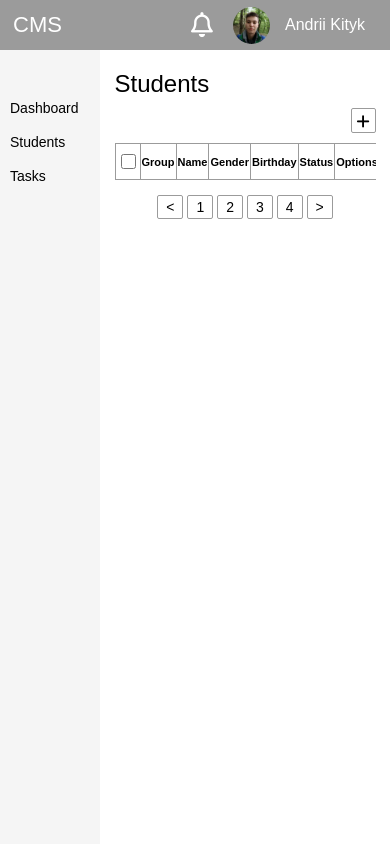
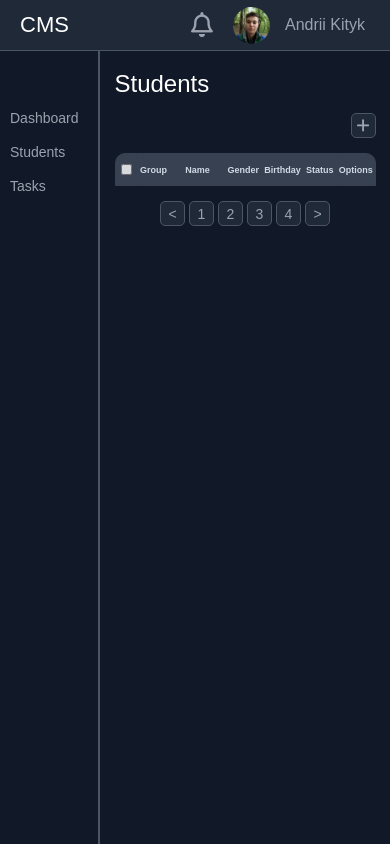
Before and after one commit to Andrii-sudo/CMS, a PHP site: page /students.html in a window 390 px wide. Run offline with PHP 8.4, Linux system fonts and the light colour scheme; lists and menus that the app fills with data are empty.

Commit message:
New ui, all bugs fixed

```diff
--- a/scripts/navbar.js
+++ b/scripts/navbar.js
@@ -3,13 +3,13 @@
 
 if (strPath[6] === 'd')
 {
-    lsNav[0].style.fontWeight = "bold";
+    lsNav[0].style.color = "#3b82f6";
 }
 else if (strPath[6] === 's')
 {
-    lsNav[1].style.fontWeight = "bold";
+    lsNav[1].style.color = "#3b82f6";
 }
 else if (strPath[6] === 't')
 {
-    lsNav[2].style.fontWeight = "bold";
+    lsNav[2].style.color = "#3b82f6";
 }
--- a/students.html
+++ b/students.html
@@ -10,9 +10,9 @@
     <title>CMS &#183; Students</title>
 
     <link rel="stylesheet" href="styles/header.css">
-
     <link rel="stylesheet" href="styles/navbar.css">
     <link rel="stylesheet" href="styles/students.css">
+
     <link rel="stylesheet" href="styles/all.min.css">
 
     <!--
@@ -25,19 +25,19 @@
     <header>
         <div class="header-section">
             <a href="./students.html">
-                <h1 id="logo">CMS</h1>
+                <h1>CMS</h1>
             </a>
         </div>
 
         <div class="header-section">
-            <div id="dropdown-notify">
-                <div id="notify-icon-container">
+            <div class="dropdown-notify">
+                <div class="notify-icon-container">
                     <a href="./messages.html" aria-label="Messages">
                         <i class="fa-regular fa-bell" id="notify-icon"></i>
                     </a>
                     <span id="notify-indicator"></span>
                 </div>
-                <div id="dropdown-notify-content">
+                <div class="dropdown-notify-content">
                     <div class="dropdown-notify-item">
                         <div class="notify-user-info">
                             <img src="images/userPhoto.webp" alt="user photo" class="user-photo">
@@ -70,12 +70,12 @@
                 </div>
             </div>
 
-            <div id="dropdown-profile">
+            <div class="dropdown-profile">
                 <img src="images/myPhoto.webp" width="37" height="37" alt="user photo" class="user-photo">
-                <p id="user-name">
+                <p class="user-name">
                     Andrii Kityk
                 </p>
-                <div id="dropdown-profile-content">
+                <div class="dropdown-profile-content">
                     <a href="#">Profile</a>
                     <a href="#">Log Out</a>
                 </div>
@@ -99,14 +99,14 @@
 
     <main>
         <h2>Students</h2>
-        <button id="btn-add" aria-label="Add student">
+        <button id="btn-add" class="btn-square" aria-label="Add student">
             <i class="fa-solid fa-plus"></i>
         </button>
         <div id="table-container">
             <table>
                 <thead>
                     <tr>
-                        <th class="col1">
+                        <th class="col1" aria-label="Select all students">
                             <input type="checkbox" id="main-checkbox" aria-label="Select all students">
                         </th>
                         <th class="col2">Group</th>
@@ -121,12 +121,12 @@
             </table>
         </div>
         <div id="pagination-container">
-            <button>&lt;</button>
-            <button>1</button>
-            <button>2</button>
-            <button>3</button>
-            <button>4</button>
-            <button>&gt;</button>
+            <button class="btn-square">&lt;</button>
+            <button class="btn-square">1</button>
+            <button class="btn-square">2</button>
+            <button class="btn-square">3</button>
+            <button class="btn-square">4</button>
+            <button class="btn-square">&gt;</button>
         </div>
     </main>
 
@@ -134,7 +134,7 @@
         <div class="modal-content">
             <div class="modal-header">
                 <h3 id="modal-title">Add Student</h3>
-                <button id="modal-close">
+                <button id="modal-close" class="btn-square" aria-label="Close">
                     <i class="fa-solid fa-xmark"></i>
                 </button>
             </div>
@@ -162,17 +162,17 @@
             </div>
 
             <div class="modal-footer">
-                <button id="modal-cancel">Cancel</button>
-                <button id="modal-apply"></button>
+                <button id="modal-cancel" class="btn-cancel">Cancel</button>
+                <button id="modal-apply"  class="btn-perform">Create</button>
             </div>
         </div>
     </div>
 
     <div id="dialog">
-        <div id="dialog-content">
+        <div class="dialog-content">
             <div class="dialog-header">
                 <h3>Warning</h3>
-                <button id="dialog-close">
+                <button id="dialog-close" class="btn-square" aria-label="Close">
                     <i class="fa-solid fa-xmark"></i>
                 </button>
             </div>
@@ -184,8 +184,8 @@
             </div>
 
             <div class="dialog-footer">
-                <button id="dialog-cancel">Cancel</button>
-                <button id="dialog-ok">Ok</button>
+                <button id="dialog-cancel" class="btn-cancel">Cancel</button>
+                <button id="dialog-ok" class="btn-critical">Ok</button>
             </div>
         </div>
     </div>
--- a/styles/header.css
+++ b/styles/header.css
@@ -2,6 +2,7 @@
 {
     font-family: Arial, Helvetica, sans-serif;
     margin: 0;
+    background-color: #111827;
 }
 
 a
@@ -13,7 +14,7 @@
 
 header
 {
-    background-color: rgb(155, 155, 155);
+    background-color: #1f2937;
 
     position: fixed;
     top: 0;
@@ -22,11 +23,13 @@
 
     z-index: 2;
 
+    height: 51px;
+    box-sizing: border-box;
+    border-bottom: 1px #4b5563 solid;
+
     display: flex;
     flex-direction: row;
     justify-content: space-between;
-
-    height: 50px;
 }
 
 .header-section
@@ -36,22 +39,22 @@
     align-items: center;
 }
 
-#logo
+h1
 {
     color: white;
     font-size: 22px;
     font-weight: normal;
-    margin: 0 0 0 13px;
+    margin: 0 0 0 20px;
 }
 
-#dropdown-notify
+.dropdown-notify
 {
     position: relative;
     display: inline-block;
     margin: 0 20px 0 0;
 }
 
-#notify-icon-container
+.notify-icon-container
 {
     position: relative;
 }
@@ -70,31 +73,39 @@
     transition: opacity 0.3s;
 }
 
-#notify-icon
+.notify-icon-container i
 {
-    color: white;
+    color: #9ca3af;
     font-size: 25px;
 }
 
-#notify-icon:hover
+.notify-icon-container i:hover
 {
     animation: bellAnimation 2s ease-in-out;
 }
 
-#dropdown-notify-content
+.dropdown-notify-content
 {
     display: none;
     position: absolute;
     top: 27px;
     left: -100px;
-    background-color: white;
+    background-color: #1f2937;
     border: 2px solid rgb(155, 155, 155);
     padding: 8px 8px 0 0;
+
+    animation: dropdownAnim 0.4s;
 }
 
-#dropdown-notify:hover #dropdown-notify-content
+.dropdown-notify:hover .dropdown-notify-content
 {
     display: block;
+}
+
+@keyframes dropdownAnim
+{
+    from { left: 0; opacity: 0; }
+    to { left: -100px; opacity: 1; }
 }
 
 .dropdown-notify-item
@@ -114,6 +125,7 @@
 
 .notify-user-name
 {
+    color: white;
     margin: 5px 0 0 0;
 }
 
@@ -124,7 +136,7 @@
     font-size: 14px;
 
     color: white;
-    background-color: rgb(188, 188, 188);
+    background-color: #374151;
     border: 1px solid rgb(155, 155, 155);
     border-radius: 4px;
 
@@ -153,56 +165,59 @@
     border-radius: 50%;
 }
 
-#user-name
+.user-name
 {
-    color: white;
+    color: #9ca3af;
     margin: 0 0 0 15px;
 }
 
-#dropdown-profile
+.dropdown-profile
 {
     display: flex;
     align-items: center;
     margin: 0 25px 0 0;
 }
 
-#dropdown-profile-content
+.dropdown-profile-content
 {
+    background-color: #374151;
     display: none;
     position: absolute;
     top: 27px;
-    border: 1px solid rgb(155, 155, 155);
+    padding: 3px 0;
+    border-radius: 6px;
+    overflow: hidden;
 }
 
-#dropdown-profile:hover #dropdown-profile-content
+.dropdown-profile:hover .dropdown-profile-content
 {
     display: block;
 }
 
-#dropdown-profile-content a
+.dropdown-profile-content a
 {
-    background-color: white;
-    color: black;
-    padding: 12px 16px;
+    background-color: #374151;
+    color: #e5e7eb;
+    padding: 10px 16px;
     display: block;
 }
 
-#dropdown-profile-content a:hover
+.dropdown-profile-content a:hover
 {
-    background-color: rgb(245, 245, 245);
+    background-color: #4b5563;
 }
 
 @media screen and (max-width: 350px)
 {
-    #user-name { display: none; }
-    #dropdown-profile { margin: 0 10px 0 0; }
+    .user-name { display: none; }
+    .dropdown-profile { margin: 0 10px 0 0; }
 
-    #dropdown-notify:hover #dropdown-notify-content
+    .dropdown-notify:hover .dropdown-notify-content
     {
         display: none;
     }
 
-    #dropdown-profile:hover #dropdown-profile-content
+    .dropdown-profile:hover .dropdown-profile-content
     {
         display: none;
     }
--- a/styles/navbar.css
+++ b/styles/navbar.css
@@ -2,36 +2,44 @@
 {
     position: fixed;
     width: 200px;
-    top: 50px;
+
+    top: 51px;
     bottom: 0;
     left: 0;
 
     z-index: 1;
 
-    background-color: rgb(245, 245, 245);
+    background-color: #111827;
+    border-right: 2px #4b5563 solid;
+    box-sizing: border-box;
 }
 
-#navbar-list
+nav ul
 {
     list-style-type: none;
     margin: 50px 0 0 50px;
     padding: 0;
 }
 
-#navbar-list li
+nav ul li a
 {
-    margin: 0 0 18px 0;
+    color: #9ca3af;
+    padding: 9px 0;
+    display: block;
+
+    transition: color 0.2s;
 }
 
-#navbar-list li a:hover
+nav ul li a:hover
 {
+    color: white;
     text-shadow: 0 0 5px rgba(0, 0, 0, 0.25);
 }
 
 @media screen and (max-width: 350px)
 {
     nav { width: 75px; }
-    #navbar-list
+    nav ul
     {
         margin-left: 5px;
         font-size: 12px;
@@ -41,7 +49,7 @@
 @media screen and (min-width: 350px) and (max-width: 500px)
 {
     nav { width: 100px; }
-    #navbar-list
+    nav ul
     {
         margin-left: 10px;
         font-size: 14px;
@@ -51,7 +59,7 @@
 @media screen and (min-width: 500px) and (max-width: 700px)
 {
     nav { width: 125px; }
-    #navbar-list
+    nav ul
     {
         margin-left: 20px;
         font-size: 14px;
@@ -61,7 +69,7 @@
 @media screen and (min-width: 700px) and (max-width: 900px)
 {
     nav { width: 150px; }
-    #navbar-list
+    nav ul
     {
         margin-left: 35px;
         font-size: 15px;
--- a/styles/students.css
+++ b/styles/students.css
@@ -7,32 +7,47 @@
     width: calc(100% - 200px);
 }
 
-button
+h2
 {
-    background-color: transparent;
-    border: 1px solid rgb(155, 155, 155);
-    border-radius: 2px;
-    cursor: pointer;
-    padding: 0;
-}
+    color: white;
 
-button:hover
-{
-    box-shadow: 0 0 5px rgba(0, 0, 0, 0.25);
-}
-
-main h2
-{
     margin: 20px 0 0 5% ;
     font-weight: 500;
 }
 
-#btn-add
+.btn-square
 {
-    width: 25px;
-    height: 25px;
-    margin: 10px 0 10px calc(95% - 25px);
-    padding-top: 2px;
+    background-color: #1f2937;
+    color: #9ca3af;
+    border: 1px solid #4b5563;
+    border-radius: 7px;
+
+    display: inline-flex;
+    justify-content: center;
+    align-items: center;
+
+    cursor: pointer;
+    transition: 0.2s;
+}
+
+.btn-square i
+{
+    display: inline-block;
+    font-size: 15px;
+    margin: 0 auto;
+}
+
+.btn-square:hover
+{
+    background-color: #374151;
+    color: white;
+}
+
+main button
+{
+    margin: 15px 0 15px calc(95% - 35px);
+    width: 35px;
+    height: 35px;
 }
 
 #table-container
@@ -43,17 +58,10 @@
     margin: 0 auto;
 }
 
-table, tr, th, td
-{
-    border: 1px solid rgb(155, 155, 155);
-    border-collapse: collapse;
-    text-align: center;
-    padding-top: 15px;
-    padding-bottom: 15px;
-}
-
 table
 {
+    border-collapse: separate;
+    border-spacing: 0;
     width: 100%;
 }
 
@@ -65,13 +73,53 @@
 .col6 { width: 5%;  }
 .col7 { width: 10%; }
 
+tr, th, td
+{
+    border: 1px solid #374151;
+
+    text-align: center;
+    padding-top: 15px;
+    padding-bottom: 15px;
+}
+
+thead tr:first-child th:first-child
+{
+    border-top-left-radius: 10px;
+}
+thead tr:first-child th:last-child
+{
+    border-top-right-radius: 10px;
+}
+tbody tr:last-child td:first-child
+{
+    border-bottom-left-radius: 10px;
+}
+tbody tr:last-child td:last-child
+{
+    border-bottom-right-radius: 10px;
+}
+
+tr:hover td, tr:hover button
+{
+    background-color: #4B5563;
+    border-left: none;
+    border-right: none;
+}
+
 th
 {
-    font-size: 14px;
+    background-color: #374151;
+    color: #d2d9e6;
+}
+td
+{
+    background-color: #1f2937;
+    color: #9ca3af;
 }
 
 input[type="checkbox"]
 {
+    opacity: 0.8;
     height: 20px;
     width: 20px;
 }
@@ -84,28 +132,14 @@
     border-radius: 50%;
 }
 
-.green
+.green { background-color: #00aa50;   }
+.gray  { background-color: lightgray; }
+
+td .btn-square
 {
-    background-color: #00aa50;
-}
-
-.gray
-{
-    background-color: lightgray;
-}
-
-td button
-{
-    width: 25px;
-    padding: 3px 0 0 0;
-    margin-right: 4px;
-}
-
-button i
-{
-    display: inline-block;
-    font-size: 15px;
-    margin: 0 auto;
+    width: 30px;
+    height: 30px;
+    margin: 0 4px 0 0;
 }
 
 #pagination-container
@@ -119,7 +153,6 @@
 #pagination-container button
 {
     font-size: 16px;
-    padding: 3px 8px;
     margin: 15px 2px;
 }
 
@@ -138,22 +171,25 @@
     z-index: 2;
 
     padding-top: 100px;
+    animation: slideIn 0.4s;
 }
 
-.modal-content
+@keyframes slideIn
 {
-    background-color: white;
+    from { padding-top: 0; opacity: 0; }
+    to { padding-top: 100px; opacity: 1;}
+}
+
+.modal-content,
+.dialog-content
+{
+    display: flex;
+    flex-direction: column;
+    background-color: #374151;
 
     width: 55%;
-    height: 55%;
-
     min-width: 300px;
-    min-height: 350px;
-    max-height: 350px;
-
     margin: 0 auto;
-
-    border: 2px solid rgb(100, 100, 100);
     border-radius: 10px;
 }
 
@@ -165,23 +201,38 @@
     justify-content: space-between;
     align-items: center;
 
-    border-bottom: 1px solid rgb(155, 155, 155);
-    margin: 0 0 20px 0;
-    padding: 30px 10px 20px 20px;
+    border-bottom: 1px solid #4b5563;
+    padding: 15px 15px 20px 20px;
 }
 
-.modal-header h3,
-.dialog-header h3
+h3
 {
     display: inline-block;
+    color: white;
     margin: 0;
 }
 
-#modal-close,
-#dialog-close
+.modal-header .btn-square,
+.dialog-header .btn-square
 {
-    width: 25px;
-    padding: 3px 0 0 0;
+    background-color: transparent;
+    width: 30px;
+    height: 30px;
+
+    border: none;
+    padding: 0;
+}
+
+.modal-header .btn-square i,
+.dialog-header .btn-square i
+{
+    font-size: 19px;
+}
+
+.modal-header .btn-square:hover,
+.dialog-header .btn-square:hover
+{
+    background-color: #4b5563;
 }
 
 .modal-body
@@ -189,22 +240,37 @@
     display: grid;
     grid-template-columns: 90px 1fr;
     row-gap: 10px;
+
     width: 70%;
-    margin: 0 0 20px 0;
-    padding: 0 15% 0 15%;
+    padding: 20px 15%;
     align-items: center;
+}
+
+.modal-body label
+{
+    color: white;
+    font-size: 16px;
 }
 
 .modal-body select,
 .modal-body input[type="text"],
-.modal-body input[type="date"],
-.modal-body label
+.modal-body input[type="date"]
 {
+    background-color: #4B5563;
+    color: white;
+    border: 1px solid #6B7280;
+
     font-size: 16px;
-    padding: 3px;
+    padding: 10px;
+    width: 100%;
+    border-radius: 8px;
+    box-sizing: border-box;
+}
 
-    width: 100%;
-    box-sizing: border-box;
+.modal-body input[type="text"]:focus,
+.modal-body input[type="date"]:focus
+{
+    outline: 1px solid #3b82f6;
 }
 
 .modal-footer,
@@ -214,34 +280,48 @@
     flex-direction: row;
     justify-content: end;
     align-items: center;
-    border-top: 1px solid rgb(100, 100, 100);
-
-    height: 50px;
-    max-height: 50px;
+    border-top: 1px solid #4b5563;
+    padding: 15px 0;
 }
 
 .modal-footer button,
 .dialog-footer button
 {
-    padding: 5px;
+    font-size: 16px;
+    padding: 10px 20px;
     margin: 0 10px 0 0;
+    border-radius: 8px;
+    cursor: pointer;
 }
 
-#dialog-content
+.btn-cancel
 {
-    background-color: white;
+    background-color: #1f2937;
+    color: #9ca3af;
+    border: 1px solid #4b5563;
+}
 
-    width: 40%;
-    height: 45%;
+.btn-cancel:hover
+{
+    background-color: transparent;
+    color: white;
+}
 
-    min-width: 300px;
-    min-height: 280px;
-    max-height: 300px;
+.btn-perform
+{
+    background-color: #2563eb;
+    color: white;
+    border: none;
+}
 
-    margin: 0 auto;
+.btn-perform:hover
+{
+    background-color: #1d4ed8;
+}
 
-    border: 2px solid rgb(100, 100, 100);
-    border-radius: 10px;
+.dialog-content
+{
+    width: 45%;
 }
 
 .dialog-body
@@ -249,16 +329,27 @@
     display: flex;
     flex-direction: row;
     align-items: center;
-
-    height: 45%;
+    padding: 25px 0 25px 15%;
 }
 
 .dialog-body p
 {
+    color: #9ca3af;
     font-size: 18px;
     font-weight: bold;
+    margin: 0;
+}
 
-    margin: 0 10% 15px 10%;
+.btn-critical
+{
+    background-color: #dc2626;
+    color: white;
+    border: none;
+}
+
+.btn-critical:hover
+{
+    background-color: #991b1b;
 }
 
 @media screen and (max-width: 350px)
@@ -269,23 +360,31 @@
         width: calc(100% - 75px);
     }
 
+    main .btn-square
+    {
+        margin: 15px 0 15px calc(95% - 20px);
+        width: 20px;
+        height: 20px;
+        border-radius: 4px;
+    }
+
     th, td
     {
-        font-size: 10px;
+        font-size: 8px;
         padding-top: 5px;
         padding-bottom: 5px;
     }
 
     input[type="checkbox"]
     {
-        height: 12px;
-        width: 12px;
+        height: 9px;
+        width: 9px;
     }
 
     td span
     {
-        width: 13px;
-        height: 13px;
+        width: 9px;
+        height: 9px;
     }
 
     #pagination-container button,
@@ -300,6 +399,19 @@
         padding-right: 5%;
         padding-left: 5%;
     }
+
+    td .btn-square
+    {
+        width: 15px;
+        height: 15px;
+        border-radius: 4px;
+        margin: 0 1px 0 0;
+    }
+
+    td .btn-square i
+    {
+        font-size: 8px;
+    }
 }
 
 @media screen and (min-width: 350px) and (max-width: 500px)
@@ -310,23 +422,31 @@
         width: calc(100% - 100px);
     }
 
+    main .btn-square
+    {
+        margin: 15px 0 15px calc(95% - 25px);
+        width: 25px;
+        height: 25px;
+        border-radius: 5px;
+    }
+
     th, td
     {
-        font-size: 11px;
+        font-size: 9px;
         padding-top: 7px;
         padding-bottom: 7px;
     }
 
     input[type="checkbox"]
     {
-        height: 15px;
-        width: 15px;
+        height: 11px;
+        width: 11px;
     }
 
     td span
     {
-        width: 15px;
-        height: 15px;
+        width: 11px;
+        height: 11px;
     }
 
     #pagination-container button,
@@ -340,6 +460,19 @@
         width: 90%;
         padding-right: 5%;
         padding-left: 5%;
+    }
+
+    td .btn-square
+    {
+        width: 15px;
+        height: 15px;
+        border-radius: 4px;
+        margin: 0 1px 0 0;
+    }
+
+    td .btn-square i
+    {
+        font-size: 8px;
     }
 }
 
@@ -369,6 +502,18 @@
         width: 15px;
         height: 15px;
     }
+
+    td .btn-square
+    {
+        width: 20px;
+        height: 20px;
+        border-radius: 5px;
+    }
+
+    td .btn-square i
+    {
+        font-size: 12px;
+    }
 }
 
 @media screen and (min-width: 700px) and (max-width: 900px)
@@ -397,4 +542,15 @@
         width: 18px;
         height: 18px;
     }
+
+    td .btn-square
+    {
+        width: 25px;
+        height: 25px;
+    }
+
+    td .btn-square i
+    {
+        font-size: 14px;
+    }
 }
```
Also changed, not shown: dashboard.html (+12 -10 lines), messages.html (+11 -10 lines), scripts/students.js (+5 -2 lines), tasks.html (+12 -10 lines).
